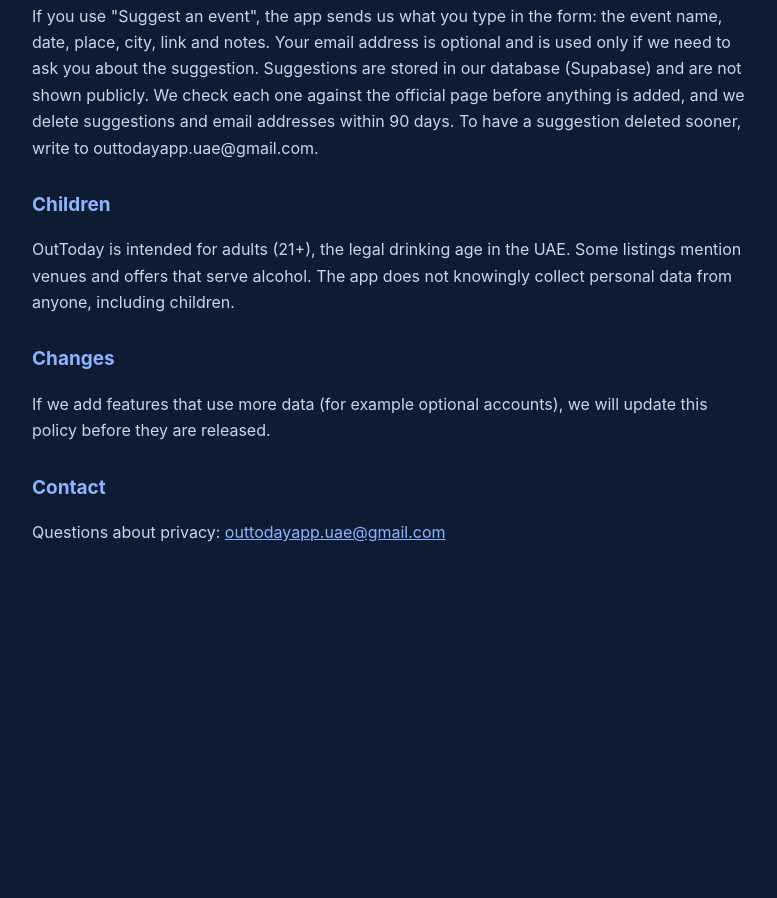
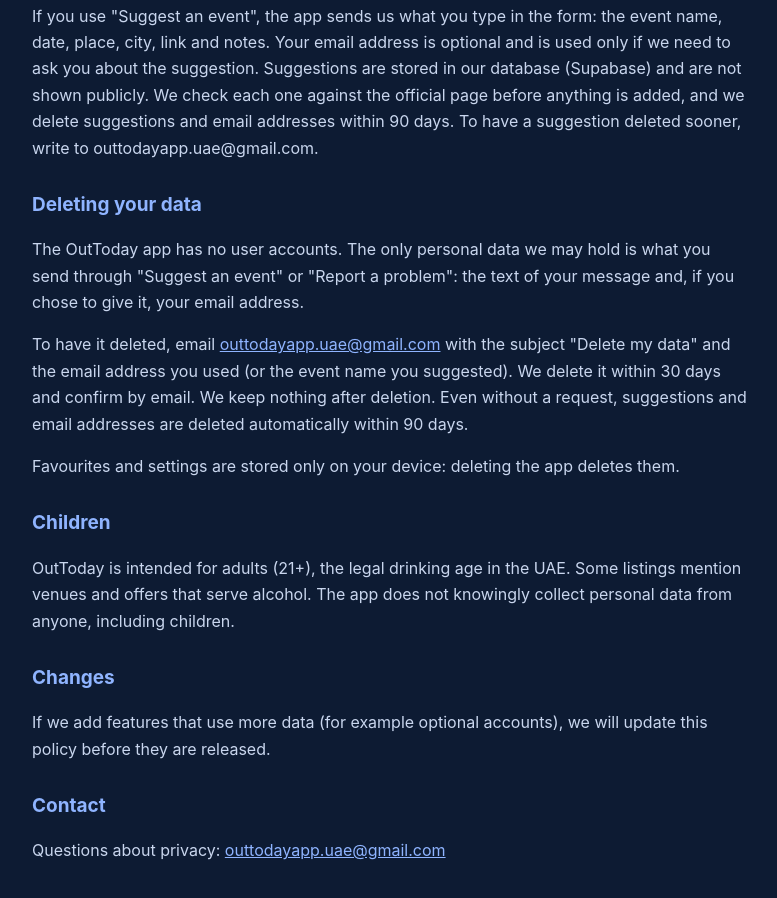
Before and after one commit to bartoszmarcinkosek/outtoday-web, a plain HTML site: page privacy.html in a window 1280 px wide. Shown: the part 1382-2280 px from the top of the page, without its empty margins (248-1025 px from the left). Before the commit the page ends 2003 px from the top, so only its background shows below. Drawn offline with Linux system fonts and the light colour scheme.

Commit message:
Privacy: section on deleting your data (Google Play)
Co-Authored-By: Claude Opus 5.5 <noreply@anthropic.com>
Claude-Session: https://claude.ai/code/session_01RzDWSRrP542xTQtRnEGHop

```diff
--- a/privacy.html
+++ b/privacy.html
@@ -32,6 +32,10 @@ header{display:flex;align-items:center;gap:12px;margin-bottom:22px} header img{w
 
 <h2>Suggesting an event</h2>
 <p>If you use "Suggest an event", the app sends us what you type in the form: the event name, date, place, city, link and notes. Your email address is optional and is used only if we need to ask you about the suggestion. Suggestions are stored in our database (Supabase) and are not shown publicly. We check each one against the official page before anything is added, and we delete suggestions and email addresses within 90 days. To have a suggestion deleted sooner, write to outtodayapp.uae@gmail.com.</p>
+<h2 id="delete-data">Deleting your data</h2>
+<p>The OutToday app has no user accounts. The only personal data we may hold is what you send through "Suggest an event" or "Report a problem": the text of your message and, if you chose to give it, your email address.</p>
+<p>To have it deleted, email <a href="mailto:outtodayapp.uae@gmail.com?subject=Delete%20my%20data">outtodayapp.uae@gmail.com</a> with the subject "Delete my data" and the email address you used (or the event name you suggested). We delete it within 30 days and confirm by email. We keep nothing after deletion. Even without a request, suggestions and email addresses are deleted automatically within 90 days.</p>
+<p>Favourites and settings are stored only on your device: deleting the app deletes them.</p>
 <h2>Children</h2>
 <p>OutToday is intended for adults (21+), the legal drinking age in the UAE. Some listings mention venues and offers that serve alcohol. The app does not knowingly collect personal data from anyone, including children.</p>
 
```
